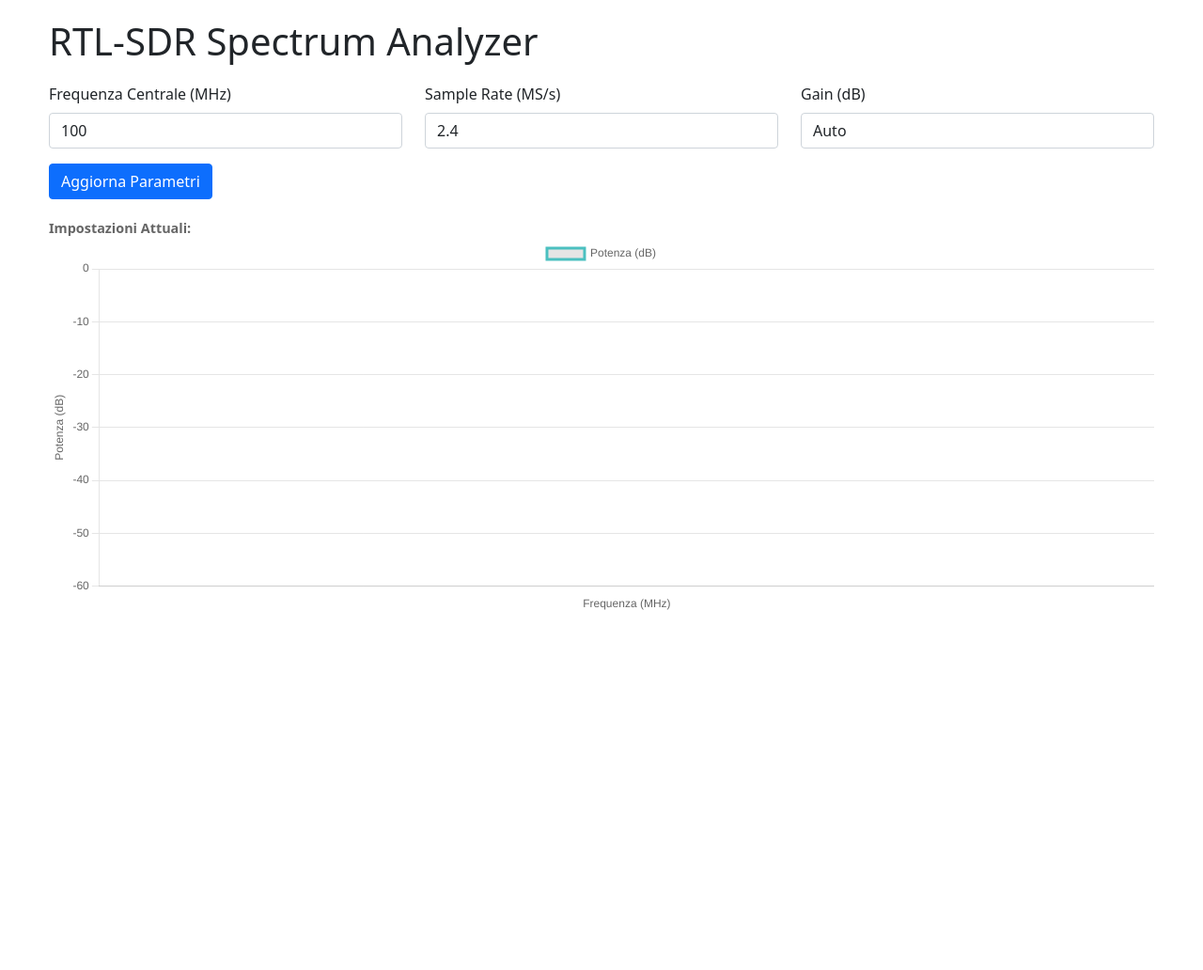
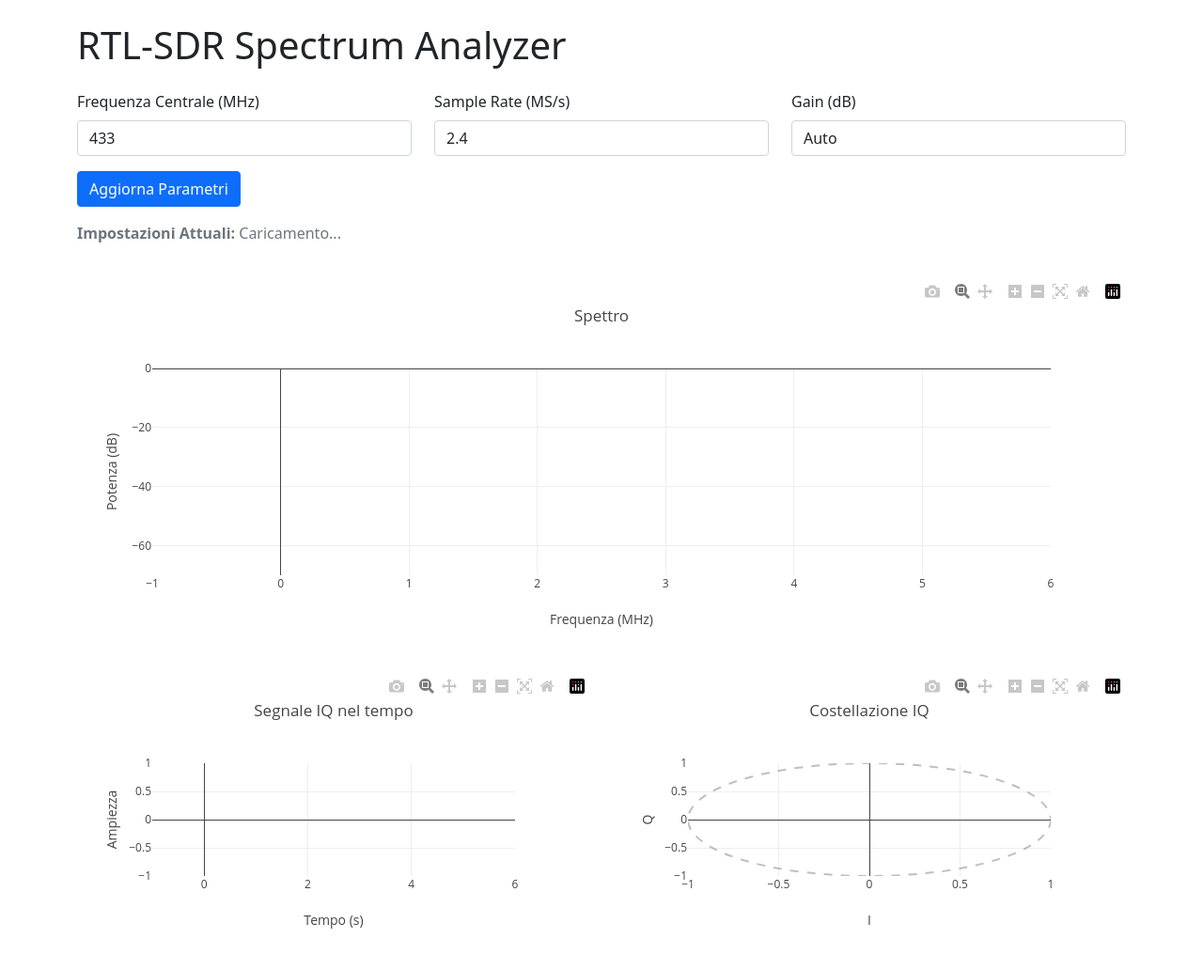
Before and after one commit to francescocozzi/rtl_spectrum, a Python web app: template templates/index.html in a window 1280 px wide. Shown: the whole page at 94% size. Before the commit the page ends 649 px from the top, so only its background shows below. Run offline with Jinja, Linux system fonts and the light colour scheme; the template is opened without the code that fills it, so the values that code supplies are empty; some libraries are stand-ins or nearby versions.

Commit message:
Implementazione segnale IQ

```diff
--- a/templates/index.html
+++ b/templates/index.html
@@ -1,36 +1,35 @@
-<!-- templates/index.html -->
 <!DOCTYPE html>
 <html>
 <head>
     <title>RTL-SDR Spectrum Analyzer</title>
     <link href="https://cdn.jsdelivr.net/npm/bootstrap@5.1.3/dist/css/bootstrap.min.css" rel="stylesheet">
-    <script src="https://cdn.jsdelivr.net/npm/chart.js"></script>
+    <script src="https://cdn.plot.ly/plotly-latest.min.js"></script>
     <style>
-        .container { max-width: 1200px; margin-top: 20px; }
-        .controls { margin: 20px 0; }
-        .chart-container { position: relative; height: 400px; }
-        #statusMessage { display: none; margin-top: 10px; }
-        .current-settings { margin-top: 20px; font-size: 0.9em; color: #666; }
+        .chart-container {
+            height: 400px;
+            margin-bottom: 20px;
+        }
+        .iq-container {
+            height: 300px;
+            margin-bottom: 20px;
+        }
     </style>
 </head>
 <body>
     <div class="container">
-        <h1>RTL-SDR Spectrum Analyzer</h1>
+        <h1 class="mt-4 mb-4">RTL-SDR Spectrum Analyzer</h1>
 
-        <div class="controls">
-            <div class="row">
+        <div class="row mb-3">
             <div class="col-md-4">
-                    <label class="form-label">Frequenza Centrale (MHz)</label>
-                    <input type="number" class="form-control" id="centerFreq"
-                           value="100" step="0.1">
+                <label for="centerFreq" class="form-label">Frequenza Centrale (MHz)</label>
+                <input type="number" class="form-control" id="centerFreq" value="433">
             </div>
             <div class="col-md-4">
-                    <label class="form-label">Sample Rate (MS/s)</label>
-                    <input type="number" class="form-control" id="sampleRate"
-                           value="2.4" step="0.1">
+                <label for="sampleRate" class="form-label">Sample Rate (MS/s)</label>
+                <input type="number" class="form-control" id="sampleRate" value="2.4" step="0.1">
             </div>
             <div class="col-md-4">
-                    <label class="form-label">Gain (dB)</label>
+                <label for="gain" class="form-label">Gain (dB)</label>
                 <select class="form-control" id="gain">
                     <option value="auto">Auto</option>
                     <option value="0">0 dB</option>
@@ -40,129 +39,171 @@
                 </select>
             </div>
         </div>
-            <div class="row mt-3">
+
+        <div class="row mb-3">
             <div class="col">
-                    <button class="btn btn-primary" onclick="updateParams()">
-                        Aggiorna Parametri
-                    </button>
-                    <div id="statusMessage" class="alert" role="alert"></div>
+                <button class="btn btn-primary" onclick="updateParams()">Aggiorna Parametri</button>
+            </div>
+        </div>
+
+        <div id="statusMessage" class="alert d-none" role="alert"></div>
+
+        <div class="row mb-3">
+            <div class="col">
+                <p id="currentSettings" class="text-muted">
+                    <strong>Impostazioni Attuali:</strong> Caricamento...
+                </p>
+            </div>
+        </div>
+
+        <div class="row">
+            <div class="col-12">
+                <div id="spectrumChart" class="chart-container"></div>
+            </div>
+        </div>
+
+        <div class="row">
+            <div class="col-md-6">
+                <div id="iqTimeChart" class="iq-container"></div>
+            </div>
+            <div class="col-md-6">
+                <div id="iqConstellation" class="iq-container"></div>
             </div>
         </div>
     </div>
 
-        <div class="current-settings">
-            <strong>Impostazioni Attuali:</strong>
-            <span id="currentSettings"></span>
-        </div>
+    <script>
+        let spectrumChart = null;
+        let iqTimeChart = null;
+        let iqConstellation = null;
 
-        <div class="chart-container">
-            <canvas id="spectrumChart"></canvas>
-        </div>
-    </div>
-
-    <script>
-        let chart = new Chart(document.getElementById('spectrumChart'), {
-            type: 'line',
-            data: {
-                labels: [],
-                datasets: [{
-                    label: 'Potenza (dB)',
-                    data: [],
-                    borderColor: 'rgb(75, 192, 192)',
-                    tension: 0.1
-                }]
-            },
-            options: {
-                responsive: true,
-                maintainAspectRatio: false,
-                animation: false,
-                scales: {
-                    y: {
-                        min: -60,
-                        max: 0,
-                        title: {
-                            display: true,
-                            text: 'Potenza (dB)'
-                        }
-                    },
-                    x: {
-                        title: {
-                            display: true,
-                            text: 'Frequenza (MHz)'
-                        }
-                    }
-                }
-            }
+        // Inizializzazione grafici
+        function initCharts() {
+            // Spettro
+            Plotly.newPlot('spectrumChart', [{
+                x: [],
+                y: [],
+                mode: 'lines',
+                name: 'Potenza (dB)'
+            }], {
+                title: 'Spettro',
+                xaxis: { title: 'Frequenza (MHz)' },
+                yaxis: { title: 'Potenza (dB)', range: [-70, 0] }
             });
 
-        function showStatus(message, isError = false) {
-            const statusElement = document.getElementById('statusMessage');
-            statusElement.textContent = message;
-            statusElement.className = `alert ${isError ? 'alert-danger' : 'alert-success'}`;
-            statusElement.style.display = 'block';
-            setTimeout(() => {
-                statusElement.style.display = 'none';
-            }, 3000);
+            // IQ nel tempo
+            Plotly.newPlot('iqTimeChart', [
+                {
+                    x: [],
+                    y: [],
+                    mode: 'lines',
+                    name: 'I'
+                },
+                {
+                    x: [],
+                    y: [],
+                    mode: 'lines',
+                    name: 'Q'
+                }
+            ], {
+                title: 'Segnale IQ nel tempo',
+                xaxis: { title: 'Tempo (s)' },
+                yaxis: { title: 'Ampiezza', range: [-1, 1] }
+            });
+
+            // Costellazione IQ
+            Plotly.newPlot('iqConstellation', [{
+                x: [],
+                y: [],
+                mode: 'markers',
+                type: 'scatter',
+                name: 'IQ'
+            }], {
+                title: 'Costellazione IQ',
+                xaxis: { title: 'I', range: [-1, 1] },
+                yaxis: { title: 'Q', range: [-1, 1] },
+                shapes: [{
+                    type: 'circle',
+                    x0: -1, y0: -1,
+                    x1: 1, y1: 1,
+                    line: {
+                        color: 'rgba(128, 128, 128, 0.5)',
+                        dash: 'dash'
+                    }
+                }]
+            });
         }
 
-        function updateCurrentSettings(settings) {
-            const settingsText = `Freq: ${settings.center_freq.toFixed(1)} MHz, ` +
-                               `Rate: ${settings.sample_rate.toFixed(1)} MS/s, ` +
-                               `Gain: ${settings.gain}`;
-            document.getElementById('currentSettings').textContent = settingsText;
-        }
-
-        function updateChart() {
+        function updateCharts() {
             fetch('/get_spectrum')
                 .then(response => response.json())
                 .then(data => {
-                    chart.data.labels = data.frequencies;
-                    chart.data.datasets[0].data = data.powers;
-                    chart.update('none');
+                    // Aggiorna spettro
+                    Plotly.update('spectrumChart', {
+                        x: [data.frequencies],
+                        y: [data.powers]
+                    });
 
-                    if (data.current_settings) {
-                        updateCurrentSettings(data.current_settings);
-                    }
+                    // Aggiorna grafici IQ
+                    Plotly.update('iqTimeChart', {
+                        x: [[...data.iq_data.time], [...data.iq_data.time]],
+                        y: [[...data.iq_data.i], [...data.iq_data.q]]
                     });
+
+                    Plotly.update('iqConstellation', {
+                        x: [data.iq_data.i],
+                        y: [data.iq_data.q]
+                    });
+
+                    // Aggiorna impostazioni correnti
+                    document.getElementById('currentSettings').innerHTML =
+                        `<strong>Impostazioni Attuali:</strong> Freq: ${data.current_settings.center_freq.toFixed(1)} MHz, ` +
+                        `Rate: ${data.current_settings.sample_rate.toFixed(1)} MS/s, ` +
+                        `Gain: ${data.current_settings.gain}`;
+                })
+                .catch(console.error);
         }
 
         function updateParams() {
-				    const centerFreq = document.getElementById('centerFreq').value;
-				    const sampleRate = document.getElementById('sampleRate').value;
-				    const gain = document.getElementById('gain').value;
-
             const params = {
-				        center_freq: parseFloat(centerFreq) * 1e6,  // Converti MHz in Hz
-				        sample_rate: parseFloat(sampleRate) * 1e6,  // Converti MS/s in S/s
-				        gain: gain
+                center_freq: parseFloat(document.getElementById('centerFreq').value) * 1e6,
+                sample_rate: parseFloat(document.getElementById('sampleRate').value) * 1e6,
+                gain: document.getElementById('gain').value
             };
-
-				    console.log('Invio parametri:', params);  // Debug
 
             fetch('/update_params', {
                 method: 'POST',
                 headers: {
-				            'Content-Type': 'application/json',
+                    'Content-Type': 'application/json'
                 },
                 body: JSON.stringify(params)
             })
             .then(response => response.json())
             .then(data => {
-				        console.log('Risposta:', data);  // Debug
+                const statusDiv = document.getElementById('statusMessage');
                 if (data.status === 'success') {
-				            showStatus('Parametri aggiornati con successo!');
+                    statusDiv.className = 'alert alert-success';
+                    statusDiv.textContent = 'Parametri aggiornati con successo';
                 } else {
-				            showStatus(data.message || 'Errore nell\'aggiornamento dei parametri', true);
+                    statusDiv.className = 'alert alert-danger';
+                    statusDiv.textContent = data.message || 'Errore nell\'aggiornamento dei parametri';
                 }
+                statusDiv.classList.remove('d-none');
+                setTimeout(() => statusDiv.classList.add('d-none'), 3000);
             })
             .catch(error => {
-				        console.error('Errore:', error);  // Debug
-				        showStatus('Errore di connessione', true);
+                console.error('Error:', error);
+                const statusDiv = document.getElementById('statusMessage');
+                statusDiv.className = 'alert alert-danger';
+                statusDiv.textContent = 'Errore nella comunicazione con il server';
+                statusDiv.classList.remove('d-none');
+                setTimeout(() => statusDiv.classList.add('d-none'), 3000);
             });
         }
 
-        // Aggiorna il grafico ogni 100ms
-        setInterval(updateChart, 100);
+        // Inizializza i grafici e avvia l'aggiornamento periodico
+        initCharts();
+        setInterval(updateCharts, 100);
     </script>
 </body>
 </html>
```
Also changed, not shown: app.py (+37 -120 lines). Lines whose indentation alone changed are shown as unchanged.
